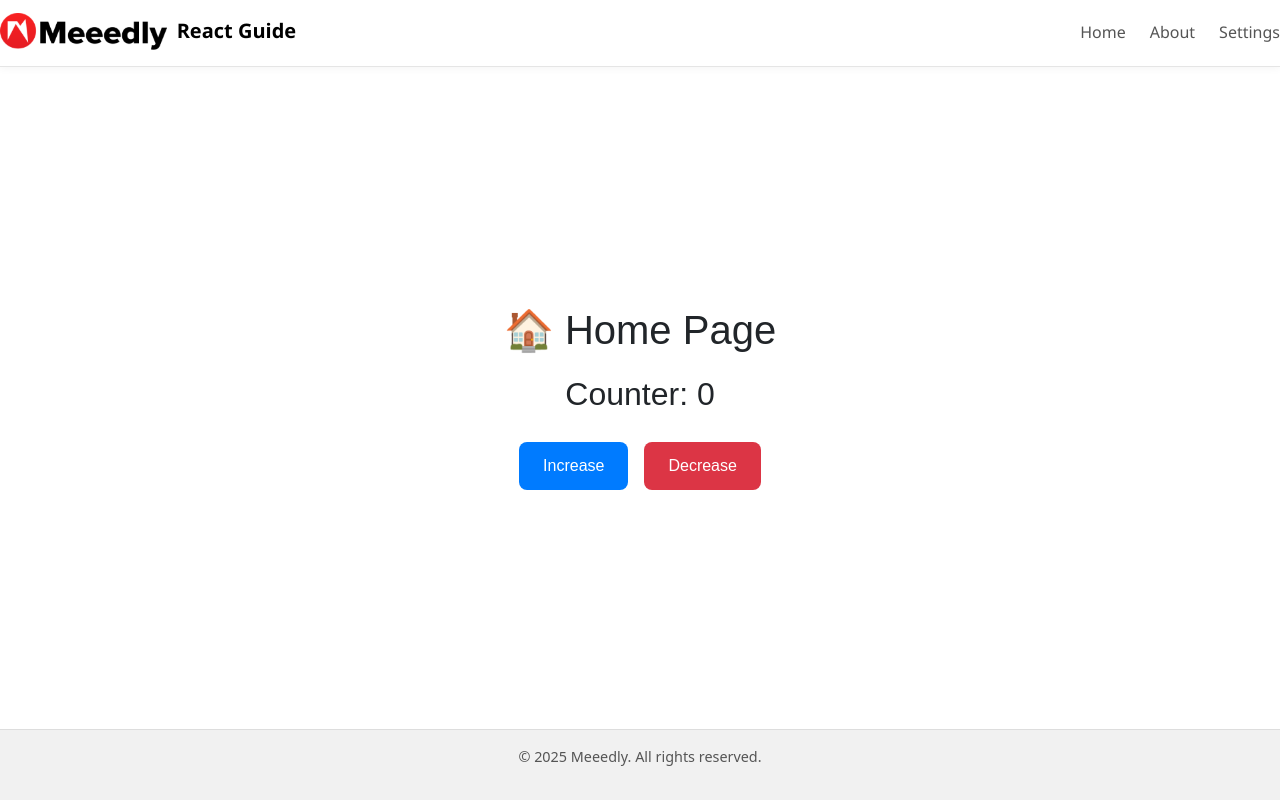
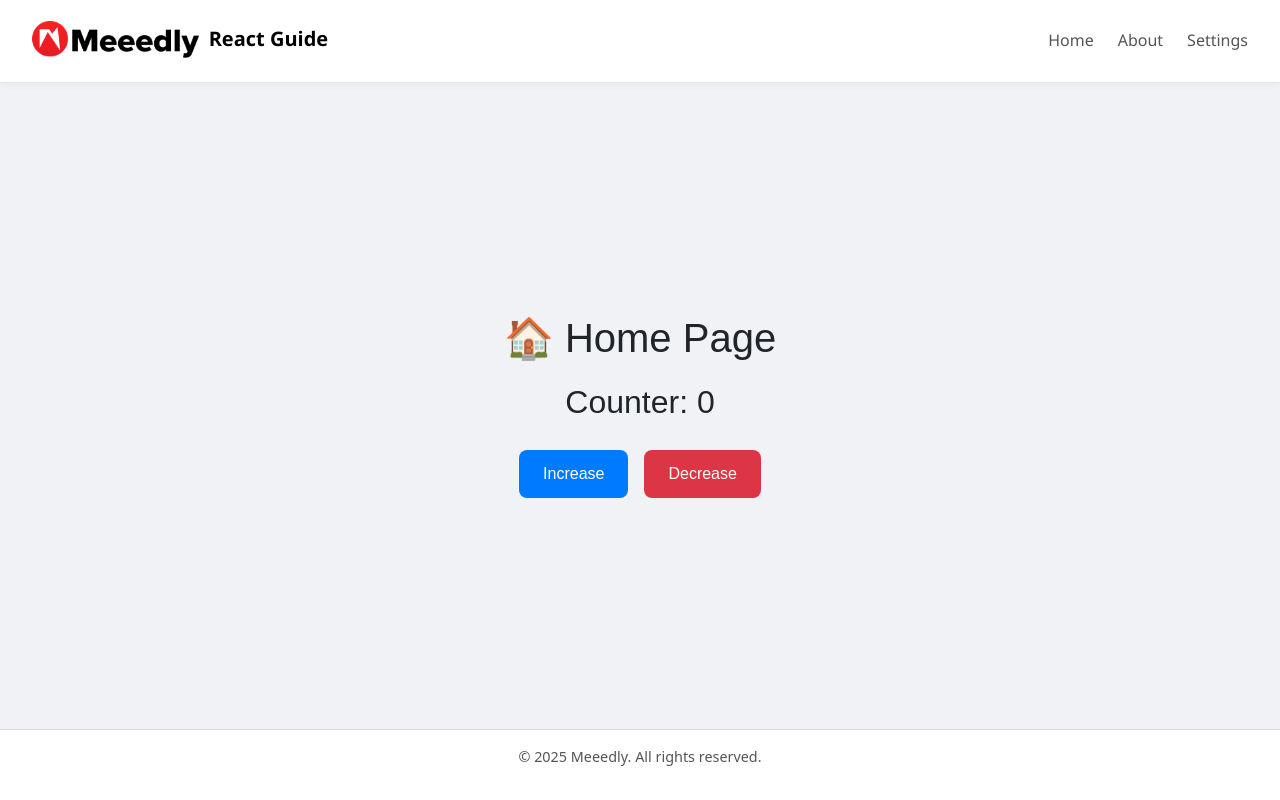
Before and after one commit to jaroonl/MeeedlyReact, a React (Create React App) app: page / in a window 1280 px wide. Built offline with nearby package versions, Linux system fonts and the light colour scheme.

Commit message:
adjustments that didnt get saved

```diff
--- a/src/App.js
+++ b/src/App.js
@@ -1,5 +1,6 @@
 import MainRoute from "./Routes/MainRoute";
 import 'bootstrap/dist/css/bootstrap.min.css';
+import 'bootstrap-icons/font/bootstrap-icons.css';
 
 import './Style/Main.css';
 import './Style/Mobile.css';
--- a/src/Style/About/About.css
+++ b/src/Style/About/About.css
@@ -100,10 +100,16 @@
 
 .review-summary-section {
   max-width: 1100px;
-  margin: 0 auto;
+  display: flex;
   padding: 2rem 1rem;
+  justify-content: center;
 }
 
+.review-summary-wrapper {
+  max-width: 900px;
+  width: 100%;
+  padding: 0 1rem;
+}
 
 .review-grid {
   display: grid;
@@ -181,9 +187,10 @@
 }
 
 .course-rating-title {
-  display: flex;
-  align-items: center;
-  gap: 6px; /* Adds spacing between star and text */
+  display: flex ;
+  align-items: baseline;
+  gap: 15px; /* Adds spacing between star and text */
+  margin-bottom: 1.5rem;
 }
 
 .review-box {
@@ -255,18 +262,21 @@
 .star-icon {
   color: #f4b400; /* yellow-ish */
   font-size: 16px;
-  margin-right: 2px;
+  margin-right: px;
 }
 
 .rating-star {
   width: 18px;
   height: 18px;
-  vertical-align: middle;
   color: #f4b400; /* yellow-ish */
+  flex-shrink: 0;
+  margin-left: 10px;
 }
 
 .rating-text {
   color: #555; /* or #777 or whatever grey you prefer */
+  line-height: 1; /* Ensure consistent line height */
+  margin: 0;
 }
 
 .stars-time-row {
--- a/src/Style/Components/Footer/Footer.css
+++ b/src/Style/Components/Footer/Footer.css
@@ -1,5 +1,5 @@
 .footer {
-  background-color: #f1f1f1;
+  background-color: #ffffff;
   color: #555;
   text-align: center;
   padding: 1rem;
--- a/src/Style/Components/Navigation/Navigation.css
+++ b/src/Style/Components/Navigation/Navigation.css
@@ -1,13 +1,11 @@
 .navbar {
-  display: flex;
-  align-items: center;
-  justify-content: space-between;
-  padding: 1rem 2rem;
   background-color: #ffffff;
   border-bottom: 1px solid #e5e5e5;
   box-shadow: 0 2px 8px rgba(0, 0, 0, 0.04);
+  padding: 1rem 2rem !important;
   position: sticky;
   top: 0;
+  width: 100%;
   z-index: 1000;
   font-family: 'Segoe UI', Tahoma, Geneva, Verdana, sans-serif;
 }
--- a/src/Style/Home/Home.css
+++ b/src/Style/Home/Home.css
@@ -1,9 +1,9 @@
 html, body {
-  height: 100%;
   margin: 0;
   padding: 0;
+  height: 100%;
   box-sizing: border-box;
-  background-color: #f0f2f5; /* moved here */
+  background-color: #f0f2f5 !important;
 }
 
 .page-wrapper {
--- a/src/View/About/About.js
+++ b/src/View/About/About.js
@@ -147,6 +147,7 @@ const About = () => {
     <Navigation/>
     <div className="about-page">
       <div className="review-summary-section">
+        <div className="review-summary-wrapper">
         <h4 className="course-rating-title">
           <i className="bi bi-star-fill rating-star"></i>
           <span className="rating-text"><strong>4.2 course rating · 2K ratings</strong></span>
@@ -184,10 +185,12 @@ const About = () => {
               )}
             </div>
           ))}
+          </div>
         </div>
       </div>
 
       <div className="user-posts-section">
+        <div className="review-summary-wrapper">
         <h4><strong>User Posts</strong></h4>
         <div className="comments-container">
           {posts.map(post => (
@@ -226,6 +229,7 @@ const About = () => {
           )}
         </div>
       </div>
+      </div>
     </div>
     <Footer/>
     </>
--- a/src/View/Error/Error404.js
+++ b/src/View/Error/Error404.js
@@ -1,4 +1,4 @@
-import ErrorSvg from "../../../Asset/SVG/error-404.svg";
+import ErrorSvg from "../../Asset/SVG/error-404.svg";
 
 function Error404() {
     return (
```
